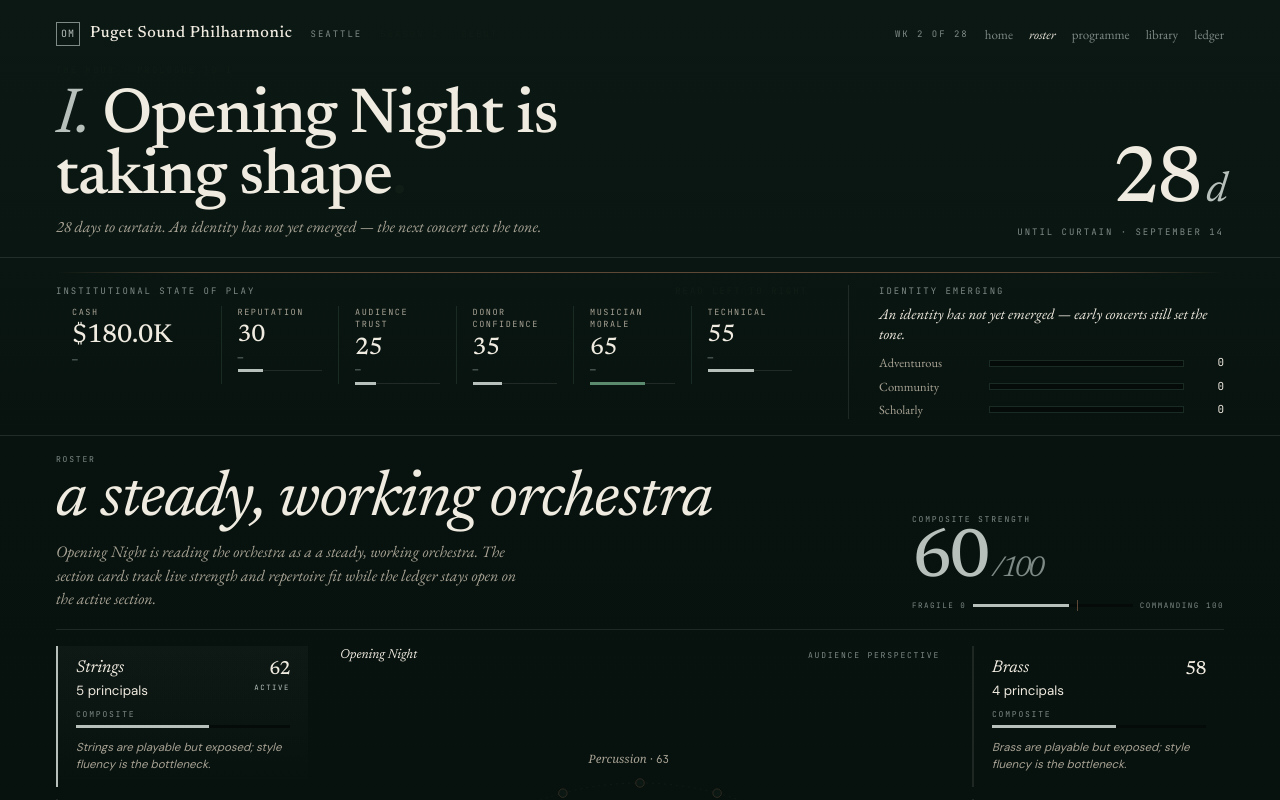
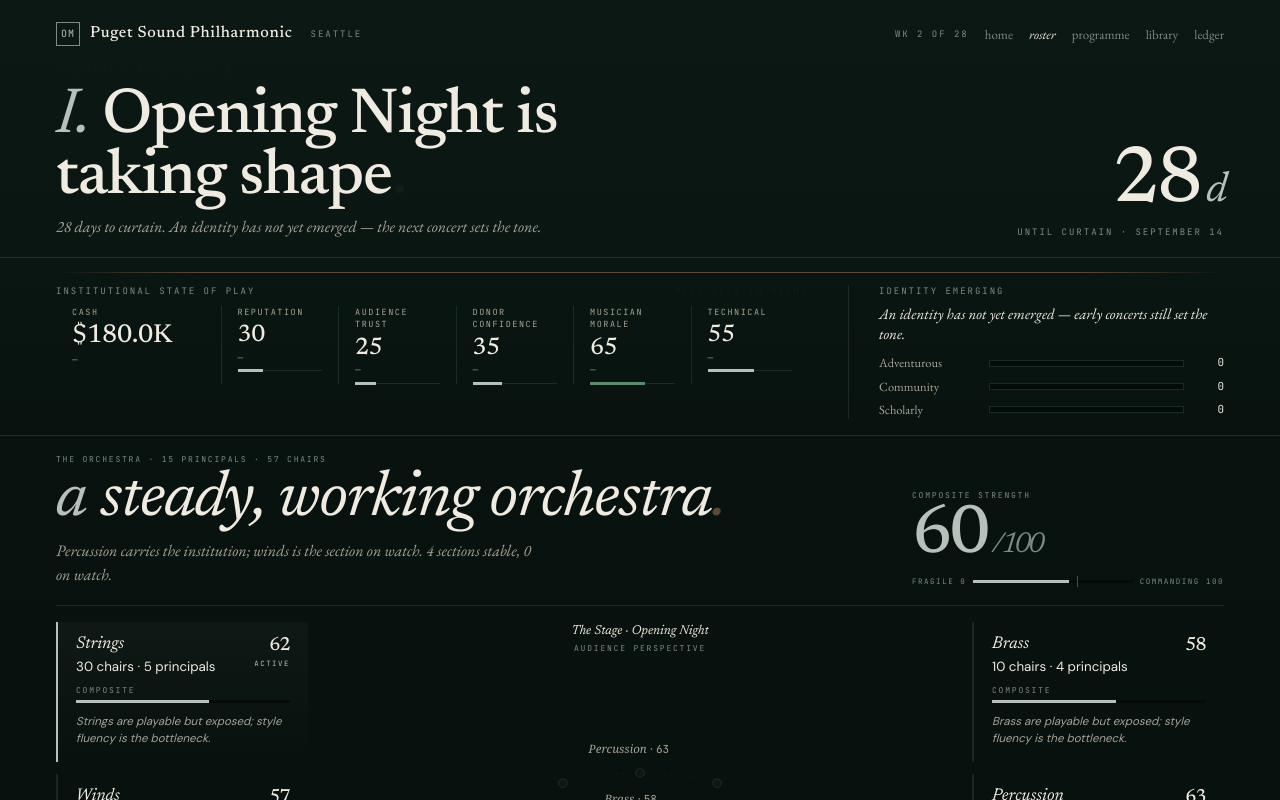
Before and after one commit to lrobadey/orchestramanager, a React (Vite) app: page / in a window 1280 px wide. Both pictures are taken after a click on the button "roster". Built offline with nearby package versions, Linux system fonts and the light colour scheme.

Commit message:
Complete roster UI concept port

```diff
--- a/src/components/RosterOverview.tsx
+++ b/src/components/RosterOverview.tsx
@@ -61,6 +61,12 @@ function toneClass(value: number): string {
   return `roster-tone-${strengthTone(value)}`
 }
 
+function splitStrengthHeadline(value: number): { article: string; phrase: string } {
+  const label = strengthLabel(value)
+  const match = label.match(/^(a|an)\s+(.+)$/)
+  return match ? { article: match[1], phrase: match[2] } : { article: 'A', phrase: label }
+}
+
 function summarizePrincipal(principal: Principal): { best: string; watch: string } {
   const metrics = [
     ['leadership', principal.leadership],
@@ -80,6 +86,13 @@ function summarizePrincipal(principal: Principal): { best: string; watch: string
     best: ranked[0][0],
     watch: ranked[ranked.length - 1][0],
   }
+}
+
+function sectionChairCounts(): Record<SectionKey, number> {
+  return STAGE_ARCS.reduce(
+    (counts, arc) => ({ ...counts, [arc.section]: counts[arc.section] + arc.chairs }),
+    { strings: 0, winds: 0, brass: 0, percussion: 0 } as Record<SectionKey, number>,
+  )
 }
 
 function buildStageChairs() {
@@ -106,6 +119,7 @@ function SectionCard({
   section,
   active,
   principalCount,
+  chairCount,
   fit,
   onSelect,
 }: {
@@ -118,6 +132,7 @@ function SectionCard({
   }
   active: boolean
   principalCount: number
+  chairCount: number
   fit?: {
     demand: number
     stress: number
@@ -136,7 +151,7 @@ function SectionCard({
         <div>
           <div className="roster-section-label">{section.label}</div>
           <div className="roster-section-meta">
-            {principalCount} principal{principalCount === 1 ? '' : 's'}
+            {chairCount} chairs · {principalCount} principal{principalCount === 1 ? '' : 's'}
           </div>
         </div>
         <div className="roster-section-strength-stack">
@@ -187,13 +202,12 @@ function PrincipalCard({ principal }: { principal: Principal }) {
 
   return (
     <article className="roster-principal-card">
-      <div className="roster-principal-head">
-        <div className="roster-principal-name-block">
-          <div className="roster-principal-name">{principal.name}</div>
-          <div className="roster-principal-position">{principal.position}</div>
-        </div>
-        <div className={`roster-principal-overall roster-tone-${overallTone}`}>{principal.overall}</div>
+      <div className="roster-principal-name-block">
+        <div className="roster-principal-name">{principal.name}</div>
+        <div className="roster-principal-position">{principal.position}</div>
       </div>
+
+      <div className={`roster-principal-overall roster-tone-${overallTone}`}>{principal.overall}</div>
 
       <div className="roster-principal-meters">
         <div className="roster-principal-meter">
@@ -218,10 +232,8 @@ function PrincipalCard({ principal }: { principal: Principal }) {
       </div>
 
       <div className="roster-principal-watchline">
-        <span>Best</span>
-        <strong>{best}</strong>
-        <span>Watch</span>
-        <strong>{watch}</strong>
+        <span className="roster-principal-best">↑ {best}</span>
+        <span className="roster-principal-watch">watch · {watch}</span>
       </div>
     </article>
   )
@@ -240,18 +252,30 @@ export default function RosterOverview({ roster, forecast, currentSlotName }: Ro
   const activeSectionStrength = sectionStrengths.find(row => row.section === activeSection)
   const activeSectionFit = repertoireFit.find(row => row.section === activeSection)
   const stageChairs = useMemo(() => buildStageChairs(), [])
+  const chairCounts = useMemo(() => sectionChairCounts(), [])
+  const totalChairs = Object.values(chairCounts).reduce((sum, count) => sum + count, 0)
   const slotLabel = currentSlotName ?? 'Season complete'
+  const sortedSections = [...sectionStrengths].sort((a, b) => b.strength - a.strength)
+  const strongestSection = sortedSections[0]
+  const weakestSection = sortedSections[sortedSections.length - 1]
+  const watchCount = sectionStrengths.filter(row => row.strength < 55).length
+  const stableCount = sectionStrengths.length - watchCount
+  const rosterDiagnosis = strongestSection && weakestSection
+    ? `${strongestSection.label} carries the institution; ${weakestSection.label.toLowerCase()} is the section on watch. ${stableCount} section${stableCount === 1 ? '' : 's'} stable, ${watchCount} on watch.`
+    : 'The orchestra is still settling into its first readable shape.'
+  const headline = splitStrengthHeadline(compositeStrength)
 
   return (
     <div className="roster-page">
       <section className="roster-canopy">
         <div className="roster-canopy-copy-block">
-          <div className="roster-kicker">Roster</div>
-          <h1 className="roster-canopy-title">{strengthLabel(compositeStrength)}</h1>
-          <p className="roster-canopy-copy">
-            {slotLabel} is reading the orchestra as a {strengthLabel(compositeStrength)}. The section
-            cards track live strength and repertoire fit while the ledger stays open on the active section.
-          </p>
+          <div className="roster-kicker">
+            The Orchestra · {roster.principals.length} principals · {totalChairs} chairs
+          </div>
+          <h1 className="roster-canopy-title">
+            <span>{headline.article}</span> {headline.phrase}<span>.</span>
+          </h1>
+          <p className="roster-canopy-copy">{rosterDiagnosis}</p>
         </div>
 
         <div className="roster-canopy-strength-block">
@@ -286,6 +310,7 @@ export default function RosterOverview({ roster, forecast, currentSlotName }: Ro
                 section={{ ...row, note, bottleneck: row.bottleneck }}
                 active={activeSection === section}
                 principalCount={sectionPrincipalCount}
+                chairCount={chairCounts[section]}
                 fit={fitRow}
                 onSelect={() => setActiveSection(section)}
               />
@@ -295,7 +320,7 @@ export default function RosterOverview({ roster, forecast, currentSlotName }: Ro
 
         <section className="roster-stage-shell" aria-label="Roster stage schematic">
           <div className="roster-stage-caption">
-            <span className="roster-stage-caption-slot">{slotLabel}</span>
+            <span className="roster-stage-caption-slot">The Stage · {slotLabel}</span>
             <span className="roster-stage-caption-side">Audience perspective</span>
           </div>
 
@@ -429,6 +454,7 @@ export default function RosterOverview({ roster, forecast, currentSlotName }: Ro
                 section={{ ...row, note, bottleneck: row.bottleneck }}
                 active={activeSection === section}
                 principalCount={sectionPrincipalCount}
+                chairCount={chairCounts[section]}
                 fit={fitRow}
                 onSelect={() => setActiveSection(section)}
               />
@@ -449,7 +475,7 @@ export default function RosterOverview({ roster, forecast, currentSlotName }: Ro
 
           <div className="roster-ledger-meta">
             <span>{activePrincipals.length} principals</span>
-            <span>Active section</span>
+            <span>{chairCounts[activeSection]} chairs</span>
             <span>{slotLabel}</span>
           </div>
         </div>
--- a/src/styles/roster.css
+++ b/src/styles/roster.css
@@ -39,11 +39,21 @@
 .roster-canopy-title {
   margin: 0.35rem 0 0;
   font-family: Georgia, 'Times New Roman', serif;
-  font-size: 2.85rem;
-  line-height: 0.96;
+  font-size: 3.55rem;
+  line-height: 0.95;
   font-style: italic;
   font-weight: 500;
+  letter-spacing: -0.02em;
   color: var(--birch);
+}
+
+.roster-canopy-title span:first-child {
+  color: var(--silver);
+  font-weight: 400;
+}
+
+.roster-canopy-title span:last-child {
+  color: var(--bark-dim);
 }
 
 .roster-canopy-copy {
@@ -143,11 +153,11 @@
 }
 
 .roster-stage-caption {
-  display: flex;
-  justify-content: space-between;
-  gap: 1rem;
-  align-items: baseline;
+  display: grid;
+  justify-items: center;
+  gap: 0.2rem;
   margin-bottom: 0.5rem;
+  text-align: center;
 }
 
 .roster-stage-caption-slot {
@@ -168,24 +178,26 @@
 .roster-section-card {
   width: 100%;
   min-width: 0;
-  border: 1px solid var(--hairline);
-  border-left-width: 2px;
-  border-radius: 6px;
-  background: rgba(6, 16, 12, 0.42);
-  padding: 1rem;
+  border: 0;
+  border-left: 2px solid var(--hairline);
+  border-radius: 0;
+  background: transparent;
+  padding: 0.95rem 1.1rem;
   color: var(--birch);
   text-align: left;
   cursor: pointer;
   display: grid;
-  gap: 0.8rem;
+  gap: 0.75rem;
+  position: relative;
 }
 
 .roster-section-card:hover {
-  border-color: var(--hairline-strong);
+  border-left-color: var(--hairline-strong);
+  background: rgba(184, 192, 188, 0.025);
 }
 
 .roster-section-card.active {
-  background: rgba(15, 29, 24, 0.8);
+  background: linear-gradient(180deg, rgba(184, 192, 188, 0.05), rgba(184, 192, 188, 0));
   border-left-color: var(--silver);
 }
 
@@ -210,9 +222,11 @@
 }
 
 .roster-section-strength {
-  font-family: var(--font-mono);
-  font-size: 4rem;
-  line-height: 0.9;
+  font-family: Georgia, 'Times New Roman', serif;
+  font-size: 4.8rem;
+  font-weight: 500;
+  line-height: 0.85;
+  letter-spacing: -0.04em;
   font-variant-numeric: tabular-nums;
 }
 
@@ -331,27 +345,21 @@
 
 .roster-principal-grid {
   display: grid;
-  grid-template-columns: repeat(auto-fit, minmax(220px, 1fr));
-  gap: 0.85rem;
+  grid-template-columns: repeat(auto-fit, minmax(190px, 1fr));
+  gap: 0;
   min-width: 0;
+  background: rgba(0, 0, 0, 0.18);
+  border: 1px solid var(--hairline);
+  border-right: 0;
 }
 
 .roster-principal-card {
-  border: 1px solid var(--hairline);
-  border-left-width: 2px;
-  border-radius: 6px;
-  background: rgba(6, 16, 12, 0.42);
-  padding: 0.95rem;
+  border-right: 1px solid var(--hairline);
+  padding: 0.8rem 1rem;
   display: grid;
-  gap: 0.8rem;
+  grid-template-rows: auto auto auto auto;
+  gap: 0.55rem;
   min-width: 0;
-}
-
-.roster-principal-head {
-  display: flex;
-  justify-content: space-between;
-  gap: 1rem;
-  align-items: flex-start;
 }
 
 .roster-principal-name {
@@ -368,9 +376,11 @@
 }
 
 .roster-principal-overall {
-  font-family: var(--font-mono);
-  font-size: 3rem;
-  line-height: 0.9;
+  font-family: Georgia, 'Times New Roman', serif;
+  font-size: 3.5rem;
+  font-weight: 500;
+  line-height: 0.85;
+  letter-spacing: -0.03em;
   font-variant-numeric: tabular-nums;
 }
 
@@ -399,19 +409,23 @@
 }
 
 .roster-principal-watchline {
-  display: grid;
-  grid-template-columns: auto minmax(0, 1fr) auto minmax(0, 1fr);
-  gap: 0.45rem 0.5rem;
+  display: flex;
+  flex-wrap: wrap;
+  gap: 0.45rem 0.8rem;
   align-items: baseline;
-  color: var(--birch-dim);
-  font-size: 0.82rem;
+  font-family: var(--font-mono);
+  font-size: 0.62rem;
+  letter-spacing: 0.06em;
   line-height: 1.3;
+  text-transform: uppercase;
 }
 
-.roster-principal-watchline strong {
-  color: var(--birch);
-  font-weight: 500;
-  overflow-wrap: anywhere;
+.roster-principal-best {
+  color: var(--pine);
+}
+
+.roster-principal-watch {
+  color: var(--bark-dim);
 }
 
 .roster-tone-pine {
```
